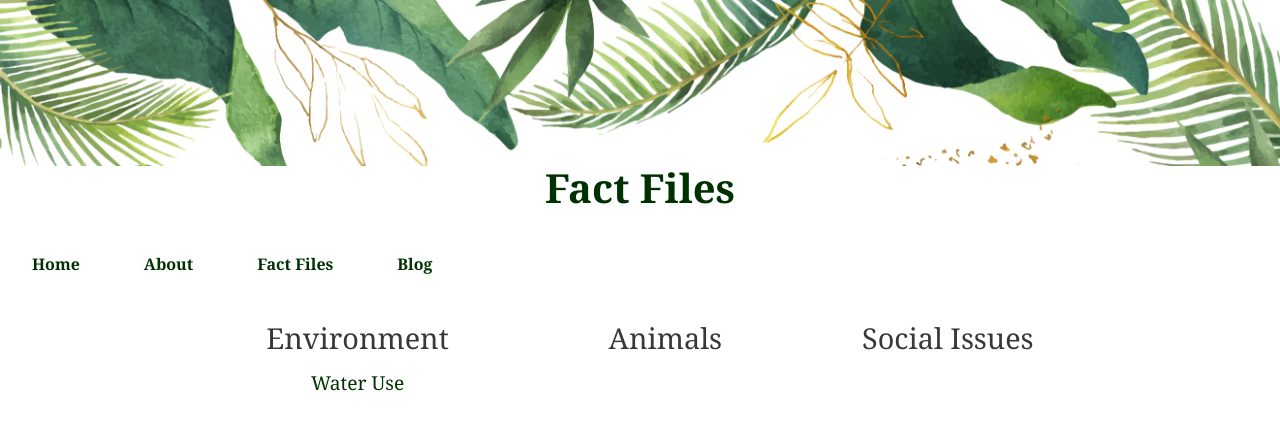
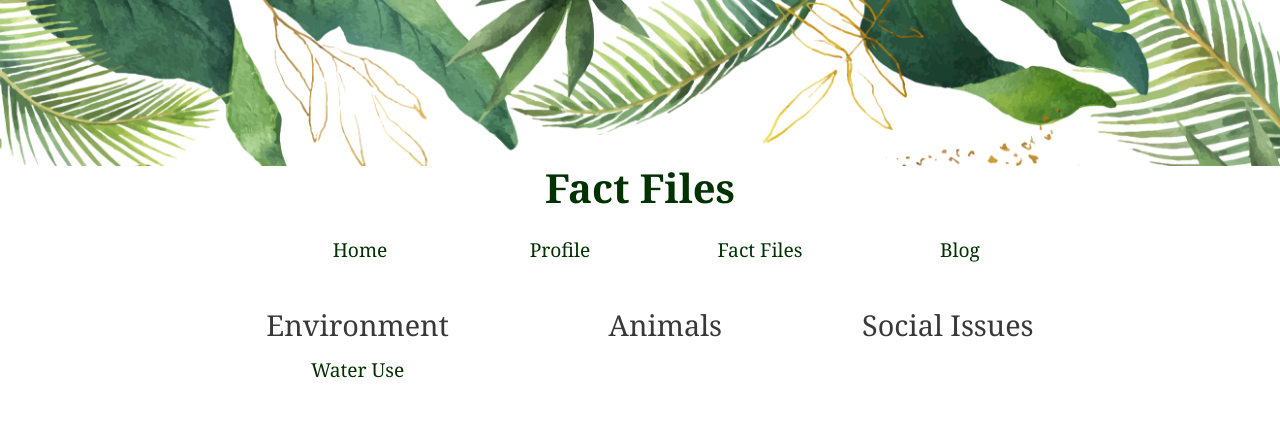
Before and after one commit to charleaharrison/charleas-box, a plain HTML site: page fact-files.html in a window 1280 px wide. Drawn offline with Linux system fonts and the light colour scheme; a web font is replaced by a local one.

Commit message:
Nav fix
Fixed to new version across all pages

```diff
--- a/fact-files.html
+++ b/fact-files.html
@@ -13,12 +13,18 @@
       <img class="banner" src="images/banner.png" alt="leafy banner">
       <h1><a href="fact-files.html">Fact Files</a></h1>
       <br>
-    <div class="nav">
-        <h4><a href="index.html">Home</a></h4>
-        <h4><a href="about.html">About</a></h4>
-        <h4><a href="fact-files.html">Fact Files</a></h4>
-        <h4><a href="blog.html">Blog</a></h4>
-    </div>
+
+      <center>
+          <nav>
+            <ul class="nav">
+              <li class="nav"><a href="index.html">Home</a></li>
+              <li class="nav"><a href="about.html">Profile</a></li>
+              <li class="nav"><a href="fact-files.html">Fact Files</a></li>
+              <li class="nav"><a href="blog.html">Blog</a></li>
+            </ul>
+          </nav>
+    </center>
+
 <div class="content">
       <table class="file-tiles">
         <thead>
```
Also changed, not shown: about.html (+12 -6 lines), animals.html (+12 -6 lines), blog.html (+12 -6 lines), contact.html (+12 -6 lines), environment.html (+12 -6 lines), social-issues.html (+11 -6 lines), water.html (+11 -6 lines).
